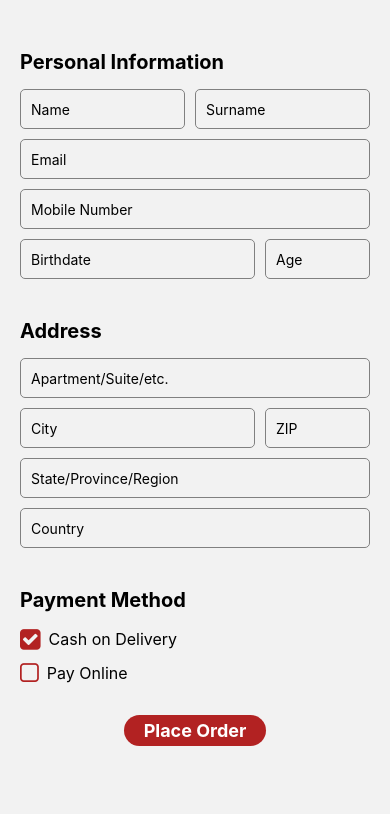
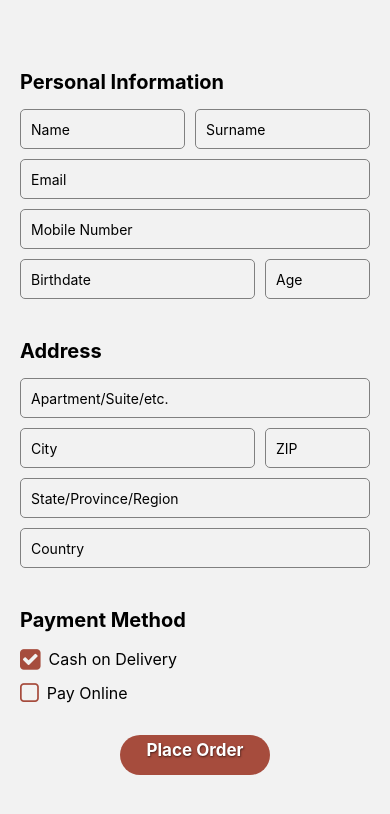
Before and after one commit to haruyaaa12/doughnut, a React Native app: screen /PlaceOrder in a window 390 px wide. Shown: the top 814 px of the page. Built offline with nearby package versions, Linux system fonts and the light colour scheme.

Commit message:
Added RecipeListScreen.js file

```diff
--- a/src/screens/AddedtoCart.js
+++ b/src/screens/AddedtoCart.js
@@ -1,8 +1,8 @@
 import React, { useState } from 'react';
-import { Image, View, Text, StyleSheet, Pressable, FlatList, TouchableOpacity } from 'react-native';
+import { Image, View, Text, StyleSheet, Pressable, FlatList, TouchableOpacity, ImageBackground } from 'react-native';
 import { FontAwesome } from '@expo/vector-icons';
 import { useNavigation } from '@react-navigation/native';
-import { colors, recipeList } from '../Constant'; // Check the correct path for the constants
+import { colors, recipeList, bestSellers, cupcakeList, drinksList } from '../Constant'; // Check the correct path for the constants
 
 const AddToCart = () => {
   const navigation = useNavigation();
@@ -30,7 +30,7 @@ const AddToCart = () => {
         <View style={styles.imageContainer}>
           <Image
             source={item.image}
-            style={{ width: 80, height: 80, resizeMode: 'cover', borderRadius: 8 }}
+            style={{ width: 70, height: 70, resizeMode: 'cover', borderRadius: 8 }}
           />
         </View>
         <View style={styles.textContainer}>
@@ -50,10 +50,14 @@ const AddToCart = () => {
   };
 
   return (
+    <ImageBackground
+    source={{ uri: 'https://i.imgur.com/j8igjlR.jpg' }}
+    style={styles.container}
+  >
     <View style={styles.container}>
       <Text style={styles.cartText}>Your Cart</Text>
       <FlatList
-        data={recipeList}
+        data={bestSellers}
         renderItem={renderItem}
         keyExtractor={(item) => item.id.toString()}
         showsVerticalScrollIndicator={false}
@@ -65,23 +69,31 @@ const AddToCart = () => {
         </TouchableOpacity>
       </View>
     </View>
+    </ImageBackground>
   );
 };
 
 const styles = StyleSheet.create({
   container: {
     flex: 1,
+  },
+  overlay: {
+    flex: 1,
+    backgroundColor: 'rgba(255, 192, 203, 0.7)',
     paddingVertical: 16,
     paddingHorizontal: 16,
-    backgroundColor: 'pink',
   },
   listContainer: {
     marginTop: 16,
+    marginLeft: 15,
+    marginRight: 15,
   },
   cartText: {
     fontSize: 24,
     fontWeight: 'bold',
     marginTop: 50,
+    marginLeft: 15,
+    color: '#fff',
   },
   recipeItem: {
     backgroundColor: colors.COLOR_LIGHT,
@@ -89,7 +101,7 @@ const styles = StyleSheet.create({
     shadowOffset: { width: 0, height: 4 },
     shadowOpacity: 0.1,
     shadowRadius: 7,
-    borderRadius: 16,
+    borderRadius: 10,
     marginBottom: 16,
     padding: 12,
     flexDirection: 'row',
@@ -100,8 +112,8 @@ const styles = StyleSheet.create({
     alignItems: 'center',
   },
   imageContainer: {
-    marginRight: 12,
-    marginLeft: 15,
+    marginRight: 5,
+    marginLeft: 5,
   },
   textContainer: {
     flex: 1,
@@ -109,16 +121,19 @@ const styles = StyleSheet.create({
   nameTimeContainer: {
     flexDirection: 'row',
     justifyContent: 'space-between',
+    alignItems: 'center', // Ensure vertical centering
+    paddingRight: 10, // Add some padding to the right
   },
   recipeName: {
-    fontSize: 18,
+    fontSize: 15,
     fontWeight: 'bold',
     alignSelf: 'center',
   },
   recipeTime: {
     fontSize: 14,
     color: '#666',
-    marginRight: 25,
+    marginLeft: 'auto',
+    marginTop: 50, // Move the time to the right side
   },
   buttonContainer: {
     position: 'absolute',
@@ -126,15 +141,22 @@ const styles = StyleSheet.create({
     alignSelf: 'center',
   },
   button: {
-    backgroundColor: colors.COLOR_PRIMARY,
-    paddingVertical: 12,
-    paddingHorizontal: 24,
-    borderRadius: 30,
+    backgroundColor: '#A64c3d',
+    paddingVertical: 5,
+    paddingHorizontal: 20,
+    borderRadius: 20,
+    width: 150,
+    height: 40,
   },
   buttonText: {
+    fontSize: 17,
     color: '#fff',
-    fontSize: 16,
     fontWeight: 'bold',
+    alignSelf: "center",
+    shadowOpacity: 100,
+    textShadowColor: '#461d17', // Shadow color
+    textShadowOffset: { width: 0.5, height: 0.5 }, // Shadow offset
+    textShadowRadius: 2,
   },
 });
 
--- a/src/screens/AllProducts.js
+++ b/src/screens/AllProducts.js
@@ -1,6 +1,6 @@
 import React from 'react';
-import { colors, donutsList } from '../Donuts';
-import { View, Text, StyleSheet, ScrollView, Pressable, Image, TouchableOpacity, FlatList } from 'react-native';
+import {colors, recipeList, drinksList, cupcakeList } from '../Constant';
+import { View, Text, StyleSheet, ScrollView, Pressable, Image, TouchableOpacity, FlatList, ImageBackground } from 'react-native';
 import { FontAwesome } from "@expo/vector-icons";
 import { useNavigation } from '@react-navigation/native';
 
@@ -17,10 +17,10 @@ const AllProducts = () => {
         shadowOpacity: 0.1,
         shadowRadius: 7,
         borderRadius: 16,
-        marginVertical: 16,
+        marginVertical: 10,
         alignItems: "center",
         paddingHorizontal: 8,
-        paddingVertical: 26,
+        paddingVertical: 20,
         marginRight: 16,
         width: 170,
         height: 250,
@@ -47,17 +47,16 @@ const AllProducts = () => {
   );
 
   return (
+    <ImageBackground
+      source={{ uri: 'https://i.imgur.com/j8igjlR.jpg' }}
+      style={{ flex: 1 }}
+    >
+      <ScrollView style={styles.container}>
+
+
     <ScrollView>
+      <Text style={styles.Title}>All Products</Text>
       <Text style={styles.Donuts}>Donuts</Text>
-      <FlatList
-        data={donutsList}
-        horizontal
-        renderItem={renderItem}
-        keyExtractor={(item) => item.id.toString()}
-        showsHorizontalScrollIndicator={false}
-        contentContainerStyle={{ paddingLeft: 16 }}
-      />
-      <Text style={styles.Cupcakes}>Cupcakes</Text>
       <FlatList
         data={recipeList}
         horizontal
@@ -66,37 +65,97 @@ const AllProducts = () => {
         showsHorizontalScrollIndicator={false}
         contentContainerStyle={{ paddingLeft: 16 }}
       />
-      <Text style={styles.Drinks}>Drinks</Text>
+      <View style={styles.line1} />
+      <Text style={styles.Cupcakes}>Cupcakes</Text>
       <FlatList
-        data={recipeList}
+        data={cupcakeList}
         horizontal
         renderItem={renderItem}
         keyExtractor={(item) => item.id.toString()}
         showsHorizontalScrollIndicator={false}
         contentContainerStyle={{ paddingLeft: 16 }}
       />
+      <View style={styles.line1} />
+      <Text style={styles.Drinks}>Drinks</Text>
+      <FlatList
+        data={drinksList}
+        horizontal
+        renderItem={renderItem}
+        keyExtractor={(item) => item.id.toString()}
+        showsHorizontalScrollIndicator={false}
+        contentContainerStyle={{ paddingLeft: 16 }}
+      />
+      </ScrollView>
     </ScrollView>
+    </ImageBackground>
   );
 };
 
 const styles = StyleSheet.create({
   Donuts: {
-    fontSize: 20,
+    fontSize: 17,
     fontWeight: 'bold',
-    marginTop: 60,
     marginLeft: 16,
+    color: '#fff',
+    shadowOpacity: 100,
+    textShadowColor: '#421e18', // Shadow color
+    textShadowOffset: { width: 0.5, height: 0.5 }, // Shadow offset
+    textShadowRadius: 2,
   },
   Cupcakes: {
-    fontSize: 20,
+    fontSize: 17,
     fontWeight: 'bold',
-    marginTop: 30,
     marginLeft: 16,
+    color: '#fff',
+    shadowOpacity: 100,
+    textShadowColor: '#421e18', // Shadow color
+    textShadowOffset: { width: 0.5, height: 0.5 }, // Shadow offset
+    textShadowRadius: 2,
   },
   Drinks: {
-    fontSize: 20,
+    fontSize: 17,
     fontWeight: 'bold',
-    marginTop: 20,
     marginLeft: 16,
+    color: '#fff',
+    shadowOpacity: 100,
+    textShadowColor: '#421e18', // Shadow color
+    textShadowOffset: { width: 0.5, height: 0.5 }, // Shadow offset
+    textShadowRadius: 2,
+  },
+  Title:{
+    fontSize: 19,
+    fontWeight: 'bold',
+    marginTop: 50,
+    marginBottom: 20,
+    color: '#fff',
+    alignSelf: 'center',
+    fontFamily: 'sans-serif',
+    shadowOpacity: 100,
+    textShadowColor: '#421e18', // Shadow color
+    textShadowOffset: { width: 0.5, height: 0.5 }, // Shadow offset
+    textShadowRadius: 2,
+  },
+  line1: {
+    height: 2,
+    backgroundColor: '#C18d79',
+    marginBottom: 10,
+    marginTop: 5,
+    shadowColor: '#000',
+    shadowOffset: { width: 0, height: 2 },
+    shadowOpacity: 20,
+    shadowRadius: 2,
+    elevation: 2, // Android shadow elevation
+  },
+  line: {
+    height: 2,
+    backgroundColor: '#C18d79',
+    marginBottom: 10,
+    marginTop: 5,
+    shadowColor: '#000',
+    shadowOffset: { width: 0, height: 2 },
+    shadowOpacity: 20,
+    shadowRadius: 2,
+    elevation: 2, // Android shadow elevation
   },
 });
 
--- a/src/screens/Next.js
+++ b/src/screens/Next.js
@@ -1,5 +1,5 @@
 import React, { useState } from 'react';
-import { colors, recipeList } from '../Constant';
+import { bestSellers } from '../Constant';
 import { View, Text, StyleSheet, ScrollView, Pressable, Image, TouchableOpacity } from 'react-native';
 import { useNavigation } from '@react-navigation/native';
 
@@ -7,7 +7,7 @@ const Next = () => {
   const navigation = useNavigation();
   // Create a state object to store quantity for each item
   const [quantities, setQuantities] = useState(
-    recipeList.reduce((acc, item) => {
+    bestSellers.reduce((acc, item) => {
       acc[item.id] = 1;
       return acc;
     }, {})
@@ -35,7 +35,7 @@ const Next = () => {
 
       <ScrollView contentContainerStyle={styles.container}>
         <Text style={styles.summary}>Order Summary</Text>
-      {recipeList.map((item) => (
+      {bestSellers.map((item) => (
         <Pressable
           key={item.id.toString()}
           onPress={() => navigation.navigate('RecipeDetail', { item })}
@@ -94,6 +94,7 @@ const Next = () => {
 const styles = StyleSheet.create({
   itemContainer: {
     flexDirection: 'row',
+    justifyContent: 'space-between',
     alignItems: 'center',
     paddingHorizontal: 16,
     marginBottom: 20,
@@ -102,9 +103,9 @@ const styles = StyleSheet.create({
   },
   imageContainer: {
     marginRight: 16,
-    borderWidth: 2, // Adding black border to the image
-    borderColor: '#B22222', // Setting the color to black
-    borderRadius: 8, // Adjust the border radius as needed
+    borderWidth: 2,
+    borderColor: '#B22222',
+    borderRadius: 8,
   },
   image: {
     width: 80,
@@ -120,8 +121,9 @@ const styles = StyleSheet.create({
   },
   time: {
     fontSize: 14,
-    marginLeft: 10,
-    color: '#999',
+    color: '#666',
+    marginLeft: 'auto',
+    marginTop: 40,
   },
   rowContainer: {
     flexDirection: 'row',
@@ -136,6 +138,7 @@ const styles = StyleSheet.create({
     flexDirection: 'row',
     alignItems: 'center',
     marginTop: 8,
+    paddingVertical: 5,
   },
   quantityControls: {
     flexDirection: 'row',
@@ -143,14 +146,15 @@ const styles = StyleSheet.create({
     marginLeft: 8,
   },
   quantityButton: {
-    paddingHorizontal: 8,
-    paddingVertical: 4,
+    paddingHorizontal: 5, // Adjust button padding
+    paddingVertical: 1, // Adjust button padding
     borderWidth: 1,
     borderColor: '#999',
     borderRadius: 4,
   },
   quantity: {
     marginHorizontal: 8,
+    fontSize: 10, // Adjust font size as needed
   },
   line: {
     height: 1,
@@ -159,21 +163,22 @@ const styles = StyleSheet.create({
     marginTop: 20,
     },
     subtotalContainer: {
-    paddingRight: 16,
       flexDirection: 'row',
       alignItems: 'center',
-  },
-  subtotalValue: {
-    fontSize: 13,
-    color: '#333',
-    marginLeft: 10,
+      justifyContent: 'space-between', // Align text elements
+      paddingRight: 16,
+      marginBottom: 5, // Adjust margin bottom
     },
     subtotalText: {
       fontSize: 14,
       color: '#333',
-    alignSelf: "flex-start",
       marginLeft: 40,
-    marginRight: 150,
+    },
+    subtotalValue: {
+      fontSize: 14,
+      color: '#333',
+      fontWeight: 'bold',
+      marginRight: 30,
     },
   summary: {
     fontSize: 20,
@@ -184,40 +189,42 @@ const styles = StyleSheet.create({
     marginLeft: 20,
   },
   shippingContainer: {
-    paddingRight: 16,
     flexDirection: 'row',
       alignItems: 'center',
-  },
-  shippingValue: {
-    fontSize: 13,
-    color: '#333',
-    marginLeft: 10,
+      justifyContent: 'space-between', // Align text elements
+      paddingRight: 16,
+      marginBottom: 5, // Adjust margin bottom
   },
   shippingText: {
     fontSize: 14,
     color: '#333',
-    alignSelf: "flex-start",
     marginLeft: 40,
-    marginRight: 150,
   },
+  shippingValue: {
+    fontSize: 14,
+    color: '#333',
+    fontWeight: 'bold',
+    marginRight: 30,
+  },
+
   totalContainer: {
-    paddingRight: 16,
     flexDirection: 'row',
     alignItems: 'center',
-  },
-  totalValue: {
-    fontSize: 13,
-    fontWeight: 'bold',
-    color: '#FF0000',
-    marginLeft: 10,
+    justifyContent: 'space-between',
+    paddingRight: 16,
+    marginBottom: 5,
   },
   totalText: {
     fontSize: 14,
+    color: '#FF0000',
     fontWeight: 'bold',
+    marginLeft: 40,
+  },
+  totalValue: {
+    fontSize: 14,
     color: '#FF0000',
-    alignSelf: "flex-start",
-    marginLeft: 40,
-    marginRight: 175,
+    fontWeight: 'bold',
+    marginRight: 30,
   },
   line1: {
     height: 2,
@@ -226,21 +233,23 @@ const styles = StyleSheet.create({
     marginTop: 20,
   },
   buttonText: {
-    fontSize: 18,
+    fontSize: 17,
     color: '#fff',
     fontWeight: 'bold',
     alignSelf: "center",
+    shadowOpacity: 100,
+    textShadowColor: '#461d17', // Shadow color
+    textShadowOffset: { width: 0.5, height: 0.5 }, // Shadow offset
+    textShadowRadius: 2,
   },
   buttonContainer: {
-		backgroundColor: '#B22222',
+		backgroundColor: '#A64c3d',
     paddingVertical: 5,
     paddingHorizontal: 20,
     borderRadius: 20,
-    	marginTop: 10,
-      marginBottom: 20,
-      width: 120,
+    width: 150,
     height: 40,
-      alignSelf: "center",
+    alignSelf: 'center',
 	},
 });
 export default Next;
--- a/src/screens/PlaceOrder.js
+++ b/src/screens/PlaceOrder.js
@@ -1,5 +1,5 @@
 import React, { useState } from 'react';
-import { View, Text, StyleSheet, TouchableOpacity, TextInput, Modal, Button, ScrollView } from 'react-native';
+import { View, Text, StyleSheet, TouchableOpacity, TextInput, Modal, Button, ScrollView, Image } from 'react-native';
 import { FontAwesome } from '@expo/vector-icons';
 import { useNavigation } from '@react-navigation/native';
 
@@ -25,7 +25,7 @@ const PlaceOrder = () => {
       <FontAwesome
         name={value ? 'check-square' : 'square-o'}
         size={24}
-        color={'#B22222'}
+        color={'#A64c3d'}
       />
     </TouchableOpacity>
   );
@@ -154,11 +154,19 @@ const PlaceOrder = () => {
       >
         <View style={styles.modalContainer}>
           <View style={styles.modalContent}>
-    <TouchableOpacity onPress={() => navigation.navigate("RecipeList")} style={styles.button}>
-      <Text style={styles.buttonText}>Close</Text>
-    </TouchableOpacity>
-    </View>
-</View>
+            <Image
+              source={{ uri: 'https://i.imgur.com/JNxCzOc.png' }}
+              style={styles.modalImage}
+            />
+            <Text style={styles.order}>Order Placed Successfully</Text>
+            <TouchableOpacity
+              onPress={() => navigation.navigate('RecipeList')}
+              style={styles.buttonm}
+            >
+              <Text style={styles.buttonTextclose}>Close</Text>
+            </TouchableOpacity>
+          </View>
+        </View>
       </Modal>
     </View>
     </ScrollView>
@@ -166,12 +174,6 @@ const PlaceOrder = () => {
 };
 
 const styles = StyleSheet.create({
-  container: {
-    flex: 1,
-    justifyContent: 'center',
-    alignItems: 'center',
-    paddingHorizontal: 20,
-  },
   section: {
     width: '100%',
     marginBottom: 20,
@@ -220,35 +222,68 @@ const styles = StyleSheet.create({
   ageInput: {
     width: '30%', // Adjusted width for the Age input
   },
-  button: {
-		backgroundColor: '#B22222',
-    	paddingVertical: 5,
-    	paddingHorizontal: 20,
-    	borderRadius: 20,
-      marginBottom: 30,
-	},
-
 	buttonText: {
-		fontSize: 18,
+		fontSize: 17,
     	color: '#fff',
     	fontWeight: 'bold',
+      alignSelf: 'center',
+      shadowOpacity: 100,
+    textShadowColor: '#461d17', // Shadow color
+    textShadowOffset: { width: 0.5, height: 0.5 }, // Shadow offset
+    textShadowRadius: 2,
 	},
+  buttonTextclose: {
+    fontSize: 15,
+    	color: '#fff',
+    	fontWeight: 'bold',
+      alignSelf: 'center',
+      shadowOpacity: 100,
+    textShadowColor: '#461d17', // Shadow color
+    textShadowOffset: { width: 0.5, height: 0.5 }, // Shadow offset
+    textShadowRadius: 2,
+  },
+  container: {
+    flex: 1,
+    justifyContent: 'center',
+    alignItems: 'center',
+    margin: 20,
+  },
   modalContainer: {
     flex: 1,
     justifyContent: 'center',
     alignItems: 'center',
-    backgroundColor: 'rgba(0, 0, 0, 0.5)', // Semi-transparent background
+    backgroundColor: 'rgba(0, 0, 0, 0.5)',
   },
   modalContent: {
     backgroundColor: '#fff',
+    alignItems: 'center',
+    justifyContent: 'center',
+    padding: 15,
     borderRadius: 10,
-    padding: 20,
-    alignItems: 'center',
-    width: '80%',
+    width: 220,
+    height: 210,
   },
-  modalText: {
-    fontSize: 18,
-    marginBottom: 20,
+  modalImage: {
+    width: 130,
+    height: 130,
+  },
+  button: {
+    backgroundColor: '#A64c3d',
+    paddingVertical: 5,
+    paddingHorizontal: 20,
+    borderRadius: 20,
+    marginBottom: 30,
+    width: 150,
+    height: 40,
+  },
+  buttonm: {
+    backgroundColor: '#A64c3d',
+    paddingVertical: 5,
+    paddingHorizontal: 20,
+    borderRadius: 20,
+    marginBottom: 30,
+    width: 100,
+    height: 30,
   },
   checkboxContainer: {
     flexDirection: 'row',
@@ -259,6 +294,12 @@ const styles = StyleSheet.create({
     marginLeft: 8,
     fontSize: 16,
   },
+  order: {
+    color: '#000',
+    marginBottom: 10,
+    fontSize: 15,
+    fontWeight: 'bold',
+  },
 });
 
 export default PlaceOrder;
--- a/src/screens/RecipeDetailsScreen.js
+++ b/src/screens/RecipeDetailsScreen.js
@@ -1,6 +1,6 @@
 import React from 'react';
 import {
-  Image,
+  ImageBackground,
   SafeAreaView,
   StyleSheet,
   Text,
@@ -9,6 +9,7 @@ import {
   ScrollView,
   Alert,
   TouchableOpacity,
+  Image
 } from 'react-native';
 import { FontAwesome } from '@expo/vector-icons';
 
@@ -21,40 +22,15 @@ const RecipeDetailsScreen = ({ navigation, route }) => {
   };
 
   return (
-     <View style={{ backgroundColor: item.color, flex: 1 }}>
-      <SafeAreaView style={{ flexDirection: 'row', marginHorizontal: 16, marginTop: 40 }}>
-        <Pressable style={{ flex: 1 }} onPress={() => navigation.goBack()}>
+    <ImageBackground source={item.image} style={styles.backgroundImage}>
+      <SafeAreaView style={styles.header}>
+        <Pressable style={styles.backButton} onPress={() => navigation.goBack()}>
           <FontAwesome name={'arrow-circle-left'} size={28} color="white" />
         </Pressable>
         <FontAwesome name={'heart-o'} size={28} color="white" />
       </SafeAreaView>
-      <View
-        style={{
-          backgroundColor: '#fff',
-          flex: 1,
-          marginTop: 140,
-          borderTopLeftRadius: 56,
-          borderTopRightRadius: 56,
-          alignItems: 'center',
-          paddingHorizontal: 16,
-        }}>
-        <View
-          style={{
-            height: 300,
-            width: 300,
-            position: 'absolute',
-            top: -150,
-          }}>
-          <Image
-            source={item.image}
-            style={{
-              width: '100%',
-              height: '100%',
-              resizeMode: 'contain',
-            }}
-          />
-        </View>
 
+      <View style={styles.content}>
         {/* Donut Name */}
         <Text style={styles.recipeName}>
           {item.name}
@@ -69,13 +45,11 @@ const RecipeDetailsScreen = ({ navigation, route }) => {
           <Text style={styles.starsText}>{item.time}</Text>
         </View>
 
+        {/* Donut Description */}
         <ScrollView showsVerticalScrollIndicator={false}>
-        {/* Donut Description */}
-        <Text style={{ fontSize: 17, marginBottom: 10, marginTop: 20,}}>
+          <Text style={{ fontSize: 17, marginBottom: 10,  }}>
             {item.description}
           </Text>
-
-
 
           {/* Add to Cart Button */}
           <View style={{ flexDirection: 'row' }}>
@@ -92,22 +66,47 @@ const RecipeDetailsScreen = ({ navigation, route }) => {
           </View>
         </ScrollView>
       </View>
-    </View>
+    </ImageBackground>
   );
 };
 
 const styles = StyleSheet.create({
+  backgroundImage: {
+    flex: 1,
+    resizeMode: 'contain',
+    justifyContent: 'center',
+    height: 350,
+  },
+  header: {
+    flexDirection: 'row',
+    marginHorizontal: 16,
+    marginTop: 40,
+    zIndex: 1,
+  },
+  backButton: {
+    flex: 1,
+  },
+  content: {
+    backgroundColor: '#FFFFFF',
+    borderTopLeftRadius: 40,
+    borderTopRightRadius: 40,
+    alignItems: 'center',
+    paddingHorizontal: 16,
+    marginTop: 210,
+    flex: 1,
+  },
   recipeName: {
-    marginTop: 150,
+    alignSelf: "flex-start",
+    marginLeft: 10,
+    marginTop: 30,
     fontSize: 23,
     fontWeight: 'bold',
-    alignSelf: 'flex-start',
   },
   buttonContainer: {
-    backgroundColor: '#B22222',
+    backgroundColor: '#A64c3d',
     paddingVertical: 5,
     paddingHorizontal: 20,
-    borderRadius: 5,
+    borderRadius: 20,
 	  marginTop: 80,
     marginBottom: 30,
     marginLeft: 20,
@@ -119,12 +118,16 @@ const styles = StyleSheet.create({
     color: '#fff',
     fontWeight: 'bold',
     alignSelf: "center",
+    shadowOpacity: 100,
+    textShadowColor: '#461d17', // Shadow color
+    textShadowOffset: { width: 0.5, height: 0.5 }, // Shadow offset
+    textShadowRadius: 2,
   },
   buttonContainer1: {
-    backgroundColor: '#B22222',
+    backgroundColor: '#A64c3d',
     paddingVertical: 5,
     paddingHorizontal: 20,
-    borderRadius: 5,
+    borderRadius: 20,
 	marginTop: 80,
     marginBottom: 30,
     marginLeft: 20,
@@ -139,6 +142,7 @@ const styles = StyleSheet.create({
   starsContainer: {
     flexDirection: 'row',
 	marginTop: 40,
+  marginBottom: 30,
   },
   starsText: {
 	fontSize: 15,
--- a/src/screens/RecipeListScreen.js
+++ b/src/screens/RecipeListScreen.js
@@ -1,40 +1,83 @@
-import { StyleSheet, View, Text, SafeAreaView, ImageBackground } from "react-native";
+import { StyleSheet, View, Text, SafeAreaView, ImageBackground, Pressable} from "react-native";
 import React from "react";
 import Header from "../components/Header";
 import SearchFilter from "../components/SearchFilter";
 import CategoriesFilter from "../components/CategoriesFilter";
 import RecipeCard from "../components/RecipeCard";
+import AllProducts from "./AllProducts";
 
-const RecipeListScreen = () => {
+const RecipeListScreen = ({ navigation }) => {
+  const item = AllProducts[0]
   return (
     <ImageBackground
-      source={{ uri: 'https://i.imgur.com/Vqcfbfg.jpg' }}
+      source={{ uri: 'https://i.imgur.com/j8igjlR.jpg' }}
       style={styles.background}
     >
-      <SafeAreaView style={{ flex: 1, marginHorizontal: 16, marginTop: 40 }}>
+      <SafeAreaView style={{ flex: 1, marginHorizontal: 16, marginTop: 40,  }}>
         {/* render header */}
-        <Header headerText={"Hello, there "} headerIcon={"bell-o"} />
+        <Header headerIcon={"bell-o"} />
+        <Text style={{ color: '#fff',
+        fontSize: 22,
+        alignSelf: "flex-start",
+        fontWeight: 'bold',
+        shadowOpacity: 100,
+    textShadowColor: '#421e18', // Shadow color
+    textShadowOffset: { width: 0.5, height: 0.5 }, // Shadow offset
+    textShadowRadius: 2,
+         }}>Hello, There</Text>
 
         {/* Search Filter */}
         <SearchFilter icon="search" placeholder={"Search Flavors"} />
 
         {/* Categories filter */}
         <View style={{ marginTop: 22 }}>
-          <Text style={{ fontSize: 22, fontWeight: "bold", color: "#fff" }}>
+          <Text style={{
+            fontSize: 18,
+             fontWeight: "bold",
+             color: "#fff",
+             shadowOpacity: 100,
+     textShadowColor: '#421e18', // Shadow color
+     textShadowOffset: { width: 0.5, height: 0.5 }, // Shadow offset
+     textShadowRadius: 2,
+              }}>
             Categories
           </Text>
           {/* Categories list */}
           <CategoriesFilter />
         </View>
 
+
         {/* Recipe List Filter */}
         <View style={{ marginTop: 22, flex: 1 }}>
-          <Text style={{ fontSize: 22, fontWeight: "bold", color: "#fff" }}>
+          <Text style={{ fontSize: 18,
+            fontWeight: "bold",
+            color: "#fff",
+            shadowOpacity: 100,
+    textShadowColor: '#421e18', // Shadow color
+    textShadowOffset: { width: 0.5, height: 0.5 }, // Shadow offset
+    textShadowRadius: 2,
+             }}>
             Best Sellers
           </Text>
           {/* Recipes list */}
           <RecipeCard />
         </View>
+        <View style={{ alignItems: 'center', marginBottom: 20, alignSelf: "center"}}>
+      <Pressable
+        style={styles.orderButton}
+        onPress={() => navigation.navigate("AllProducts", { item })} >
+        <Text style={{
+          color: '#fff',
+        fontSize: 17,
+        alignSelf: "center",
+        fontWeight: 'bold',
+        shadowOpacity: 100,
+    textShadowColor: '#461d17', // Shadow color
+    textShadowOffset: { width: 0.5, height: 0.5 }, // Shadow offset
+    textShadowRadius: 2,
+         }}>Order Now</Text>
+      </Pressable>
+    </View>
       </SafeAreaView>
     </ImageBackground>
   );
@@ -46,6 +89,14 @@ const styles = StyleSheet.create({
     resizeMode: "cover",
     justifyContent: "center",
   },
+  orderButton: {
+    backgroundColor: '#A64c3d',
+    paddingVertical: 5,
+    paddingHorizontal: 20,
+    borderRadius: 30,
+    width: 180,
+    height: 40,
+  },
 });
 
 export default RecipeListScreen;
```
Lines whose indentation alone changed are shown as unchanged.
